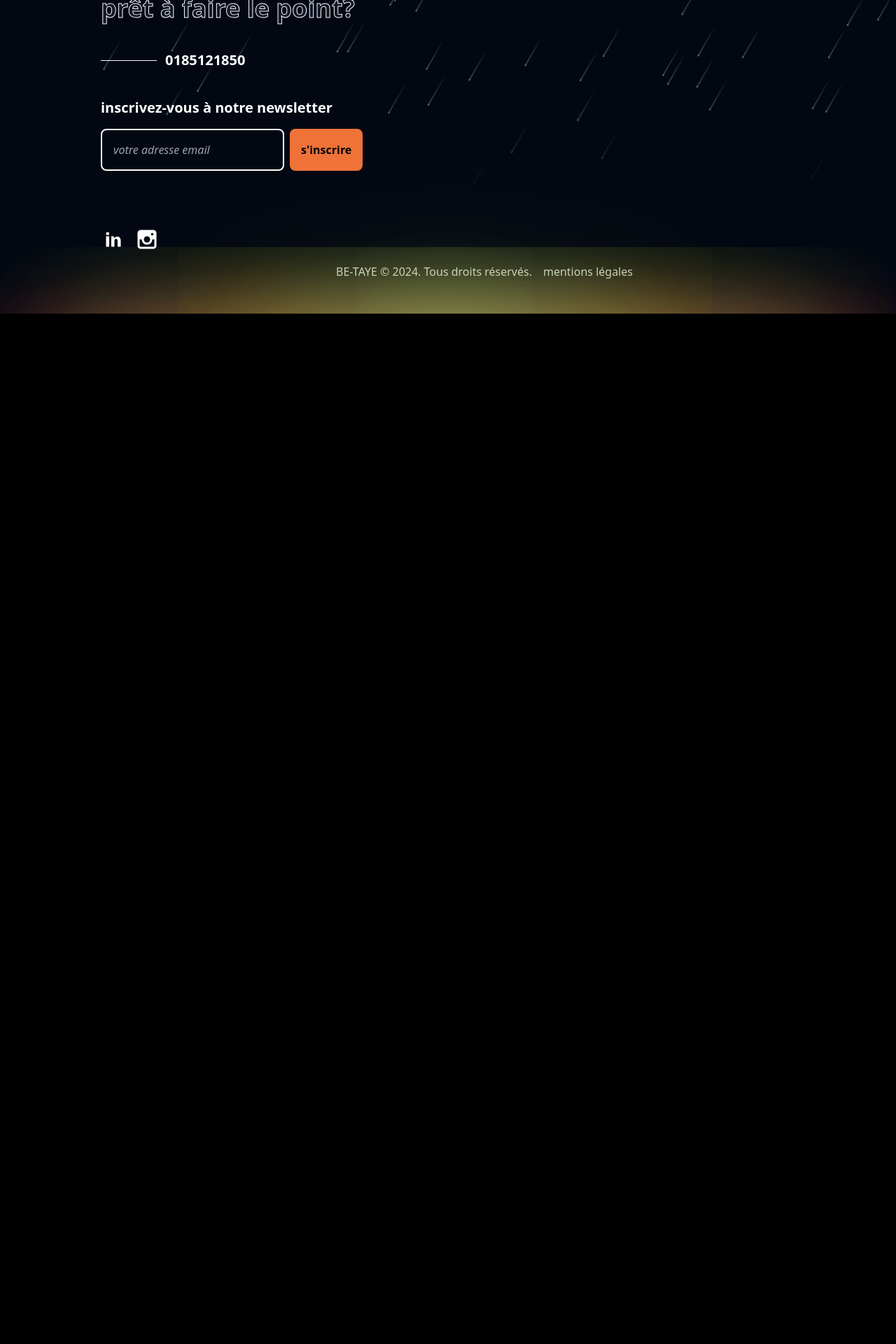
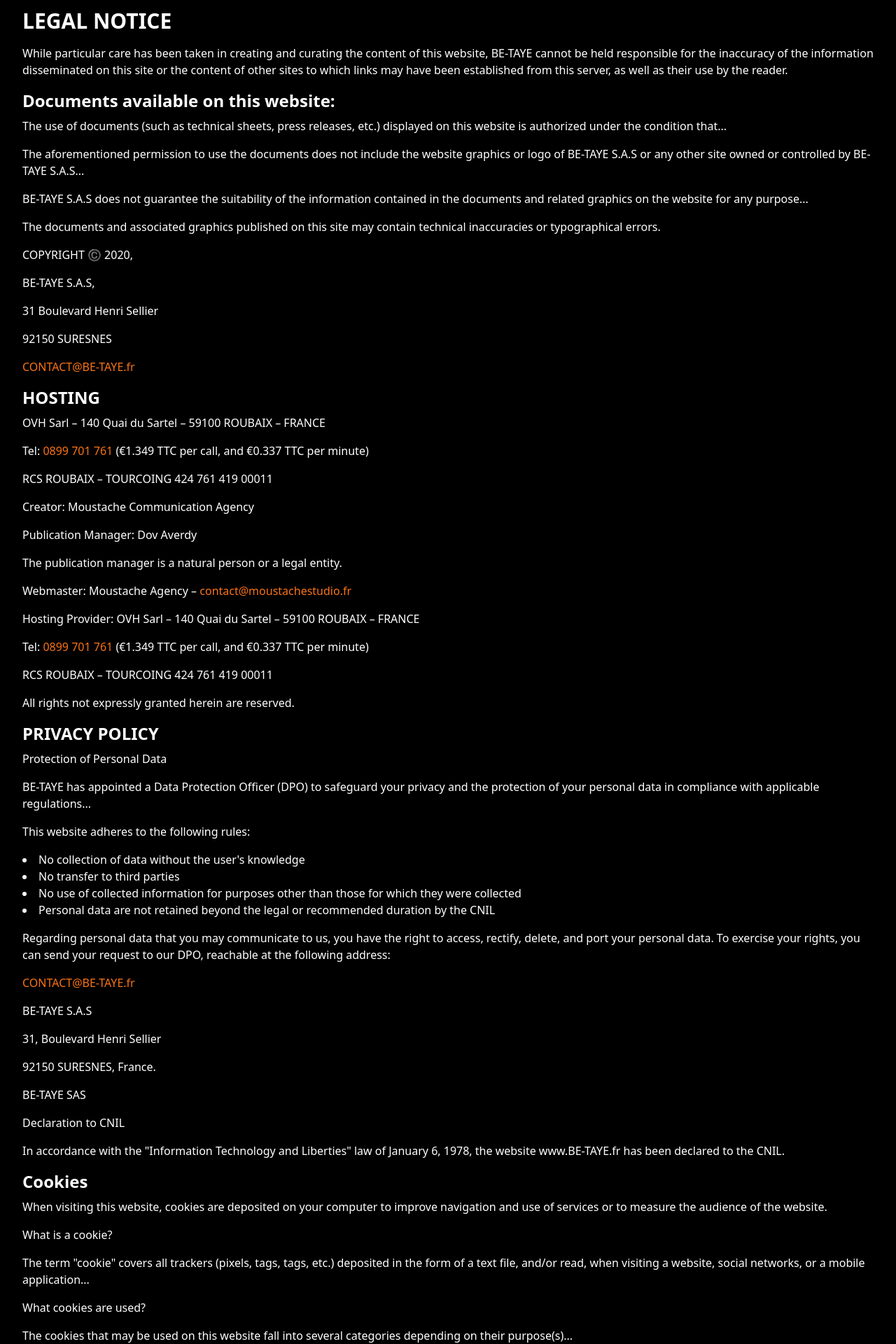
Before and after one commit to Eventhenoob/betay-react, a React (Vite) app: page /legal in a window 1280 px wide. Shown: the part 180-2100 px from the top of the page at 70% size. Before the commit the page ends 800 px from the top, so only its background shows below. Built offline with nearby package versions, Linux system fonts and the light colour scheme.

Commit message:
add legal page

```diff
--- a/src/App.tsx
+++ b/src/App.tsx
@@ -18,6 +18,7 @@
 import Client from "./Pages/Client";
 import Initial from "./Pages/Initial";
 import Expertises from "./Pages/Expertises";
+import Legal from "./Pages/Legal";
 
 const ScrollToTop: React.FC = () => {
   const { pathname } = useLocation();
@@ -30,7 +31,7 @@
 };
 
 const App: React.FC = () => {
-return (
+  return (
     <Router>
       <ScrollToTop />
       <Navigation />
@@ -44,6 +45,7 @@
         <Route path="/actualites/:id" element={<SingleNews />} />
         <Route path="/clients" element={<Client />} />
         <Route path="/expertises" element={<Expertises />} />
+        <Route path="/legal" element={<Legal />} />
         <Route path="*" element={<NotFound />} />
       </Routes>
       <Footer />
--- /dev/null
+++ b/src/Pages/Legal.tsx
@@ -0,0 +1,159 @@
+const Legal = () => {
+  return (
+    <div className="bg-black text-white p-8 mt-40">
+      <h1 className="text-3xl font-bold mb-4">LEGAL NOTICE</h1>
+      <p className="mb-4">
+        While particular care has been taken in creating and curating the
+        content of this website, BE-TAYE cannot be held responsible for the
+        inaccuracy of the information disseminated on this site or the content
+        of other sites to which links may have been established from this
+        server, as well as their use by the reader.
+      </p>
+
+      <h2 className="text-2xl font-bold mb-2">
+        Documents available on this website:
+      </h2>
+      <p className="mb-4">
+        The use of documents (such as technical sheets, press releases, etc.)
+        displayed on this website is authorized under the condition that...
+      </p>
+
+      <p className="mb-4">
+        The aforementioned permission to use the documents does not include the
+        website graphics or logo of BE-TAYE S.A.S or any other site owned or
+        controlled by BE-TAYE S.A.S...
+      </p>
+
+      <p className="mb-4">
+        BE-TAYE S.A.S does not guarantee the suitability of the information
+        contained in the documents and related graphics on the website for any
+        purpose...
+      </p>
+
+      <p className="mb-4">
+        The documents and associated graphics published on this site may contain
+        technical inaccuracies or typographical errors.
+      </p>
+
+      <p className="mb-4">COPYRIGHT ©️ 2020,</p>
+
+      <p className="mb-4">BE-TAYE S.A.S,</p>
+
+      <p className="mb-4">31 Boulevard Henri Sellier</p>
+
+      <p className="mb-4">92150 SURESNES</p>
+
+      <p className="mb-4">
+        <a href="mailto:CONTACT@BE-TAYE.fr" className="text-orange-500">
+          CONTACT@BE-TAYE.fr
+        </a>
+      </p>
+
+      <h2 className="text-2xl font-bold mb-2">HOSTING</h2>
+      <p className="mb-4">
+        OVH Sarl – 140 Quai du Sartel – 59100 ROUBAIX – FRANCE
+      </p>
+      <p className="mb-4">
+        Tel:{" "}
+        <a href="tel:0899701761" className="text-orange-500">
+          0899 701 761
+        </a>{" "}
+        (€1.349 TTC per call, and €0.337 TTC per minute)
+      </p>
+      <p className="mb-4">RCS ROUBAIX – TOURCOING 424 761 419 00011</p>
+
+      <p className="mb-4">Creator: Moustache Communication Agency</p>
+      <p className="mb-4">Publication Manager: Dov Averdy</p>
+      <p className="mb-4">
+        The publication manager is a natural person or a legal entity.
+      </p>
+      <p className="mb-4">
+        Webmaster: Moustache Agency –{" "}
+        <a href="mailto:contact@moustachestudio.fr" className="text-orange-500">
+          contact@moustachestudio.fr
+        </a>
+      </p>
+      <p className="mb-4">
+        Hosting Provider: OVH Sarl – 140 Quai du Sartel – 59100 ROUBAIX – FRANCE
+      </p>
+      <p className="mb-4">
+        Tel:{" "}
+        <a href="tel:0899701761" className="text-orange-500">
+          0899 701 761
+        </a>{" "}
+        (€1.349 TTC per call, and €0.337 TTC per minute)
+      </p>
+      <p className="mb-4">RCS ROUBAIX – TOURCOING 424 761 419 00011</p>
+
+      <p className="mb-4">
+        All rights not expressly granted herein are reserved.
+      </p>
+
+      <h2 className="text-2xl font-bold mb-2">PRIVACY POLICY</h2>
+      <p className="mb-4">Protection of Personal Data</p>
+      <p className="mb-4">
+        BE-TAYE has appointed a Data Protection Officer (DPO) to safeguard your
+        privacy and the protection of your personal data in compliance with
+        applicable regulations...
+      </p>
+      <p className="mb-4">This website adheres to the following rules:</p>
+      <ul className="list-disc list-inside mb-4">
+        <li>No collection of data without the user's knowledge</li>
+        <li>No transfer to third parties</li>
+        <li>
+          No use of collected information for purposes other than those for
+          which they were collected
+        </li>
+        <li>
+          Personal data are not retained beyond the legal or recommended
+          duration by the CNIL
+        </li>
+      </ul>
+
+      <p className="mb-4">
+        Regarding personal data that you may communicate to us, you have the
+        right to access, rectify, delete, and port your personal data. To
+        exercise your rights, you can send your request to our DPO, reachable at
+        the following address:
+      </p>
+      <p className="mb-4">
+        <a href="mailto:CONTACT@BE-TAYE.fr" className="text-orange-500">
+          CONTACT@BE-TAYE.fr
+        </a>
+      </p>
+
+      <p className="mb-4">BE-TAYE S.A.S</p>
+      <p className="mb-4">31, Boulevard Henri Sellier</p>
+      <p className="mb-4">92150 SURESNES, France.</p>
+
+      <p className="mb-4">BE-TAYE SAS</p>
+
+      <p className="mb-4">Declaration to CNIL</p>
+      <p className="mb-4">
+        In accordance with the "Information Technology and Liberties" law of
+        January 6, 1978, the website www.BE-TAYE.fr has been declared to the
+        CNIL.
+      </p>
+
+      <h2 className="text-2xl font-bold mb-2">Cookies</h2>
+      <p className="mb-4">
+        When visiting this website, cookies are deposited on your computer to
+        improve navigation and use of services or to measure the audience of the
+        website.
+      </p>
+      <p className="mb-4">What is a cookie?</p>
+      <p className="mb-4">
+        The term "cookie" covers all trackers (pixels, tags, tags, etc.)
+        deposited in the form of a text file, and/or read, when visiting a
+        website, social networks, or a mobile application...
+      </p>
+      <p className="mb-4">What cookies are used?</p>
+      <p className="mb-4">
+        The cookies that may be used on this website fall into several
+        categories depending on their purpose(s)...
+      </p>
+    </div>
+  );
+};
+
+export default Legal;
--- a/src/components/Footer/Footer.tsx
+++ b/src/components/Footer/Footer.tsx
@@ -94,7 +94,12 @@
 
       <div className="mt-4 mb-2 text-center justify-center items-center flex gap-4 flex-wrap text-slate-300">
         <p className="">BE-TAYE &#169; 2024. Tous droits réservés.</p>
-        <p className="">mentions légales</p>
+        <Link
+          to={"/legal"}
+          className="relative z-50 hover:text-orange-400 transition-all duration-200"
+        >
+          mentions légales
+        </Link>
       </div>
       <div className="absolute top-0 right-0">
         <Meteors number={40} />
```
